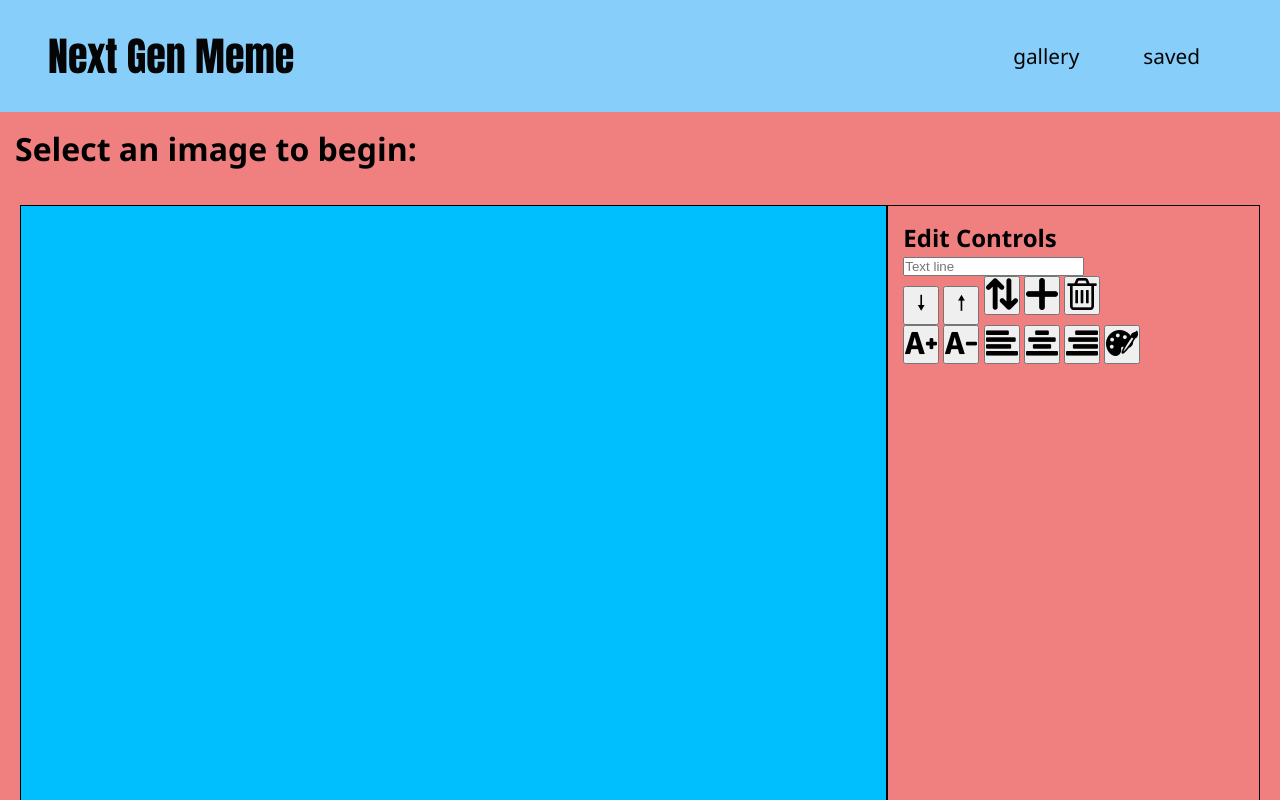
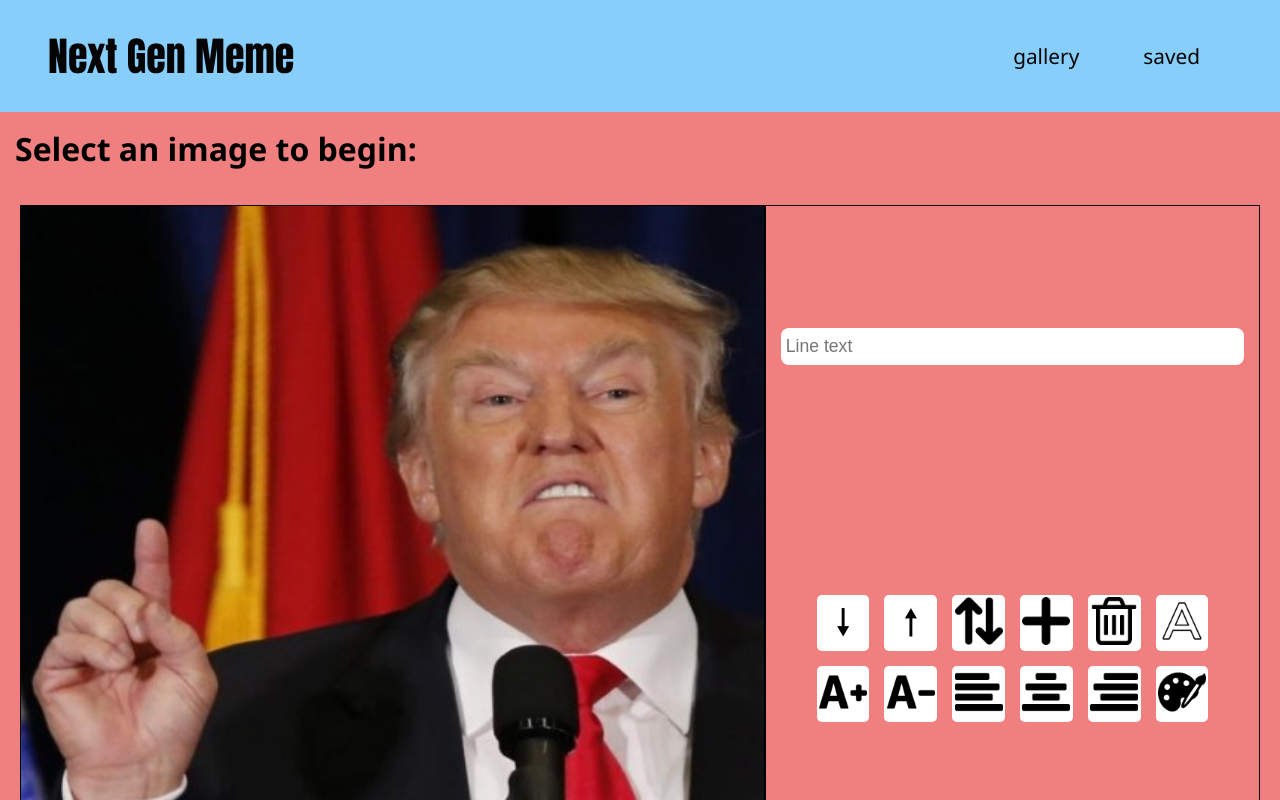
Before and after one commit to dandan-drori/meme-generator, a plain HTML site: page index.html in a window 1280 px wide. Both pictures are taken after a click on the picture 257 px from the left and 320 px from the top of the page. Shown: the top 800 px of the page. Drawn offline with Linux system fonts and the light colour scheme.

Commit message:
finish base level product

```diff
--- a/css/styles.css
+++ b/css/styles.css
@@ -14,12 +14,18 @@ html {
 
 body {
 	background-color: lightcoral;
+	position: relative;
+	overflow-x: hidden;
 }
 
 a {
 	color: #050505;
 	text-decoration: none;
 	font-size: 1.3rem;
+}
+
+button {
+	cursor: pointer;
 }
 
 /* HELPERS */
@@ -34,6 +40,10 @@ a {
 	display: flex;
 }
 
+.flex-column {
+	flex-direction: column;
+}
+
 .justify-center {
 	justify-content: center;
 }
@@ -44,6 +54,10 @@ a {
 
 .justify-between {
 	justify-content: space-between;
+}
+
+.justify-around {
+	justify-content: space-around;
 }
 
 /* CONTENT */
@@ -83,6 +97,7 @@ h1 {
 	gap: 15px;
 	padding: 15px;
 	justify-content: center;
+	padding-bottom: calc(7rem + 20px);
 }
 
 .gallery article {
@@ -105,15 +120,15 @@ h1 {
 
 .image-editor {
 	display: none;
-	margin-top: 20px;
-	padding: 0 20px;
+	padding: 20px;
+	padding-bottom: calc(7rem + 20px);
 }
 
 /* canvas */
 
 .canvas-container {
 	background-color: deepskyblue;
-	width: 70vw;
+	width: 60vw;
 	height: 50vw;
 	border: 1px solid black;
 }
@@ -127,21 +142,68 @@ h1 {
 
 .control-box {
 	border: 1px solid black;
-	width: 30vw;
+	width: 40vw;
 	height: 50vw;
 	padding: 15px;
 }
 
+.control-box input[name='meme-text'] {
+	border: none;
+	width: 100%;
+	padding: 0.5rem 0.3rem;
+	font-size: 1.1rem;
+	margin-bottom: 1rem;
+	border-radius: 0.5rem;
+}
+
+.control-box .control-buttons {
+	display: grid;
+	grid-template-columns: repeat(6, 1fr);
+	grid-template-rows: repeat(2, 1fr);
+	gap: 15px;
+}
+
+.control-box .controls-first-row {
+	margin-bottom: 1rem;
+}
+
+.control-box button {
+	padding: 0.15rem;
+	border: none;
+	border-radius: 5px;
+	background-color: #fff;
+	overflow: hidden;
+	max-width: 4rem;
+}
+
+.control-box button:hover {
+	background-color: #ccc;
+}
+
+.control-box button:hover > img,
+.control-box button:hover > p {
+	transform: scale(1.2);
+}
+
 .control-box button > img {
-	width: 2rem;
+	width: 3rem;
+	transition: transform 0.3s;
 }
 
 .control-box button > p {
-	width: 2rem;
-	font-size: 1.3rem;
+	width: 3rem;
+	font-size: 2.3rem;
+	line-height: 1.4;
+	transition: transform 0.3s;
 }
 
+/* footer */
+
 .main-footer {
+	position: absolute;
+	bottom: 0;
+	left: 0;
+	right: 0;
 	height: 7rem;
 	padding: 0 3rem;
 	background-color: lightgreen;
@@ -154,8 +216,32 @@ h1 {
 
 /* media queries */
 
-@media (max-width: 550px) {
+@media (max-width: 1200px) {
+	html {
+		font-size: 15px;
+	}
+
+	.control-buttons {
+		grid-template-columns: repeat(4, 1fr);
+		grid-template-rows: repeat(3, 1fr);
+	}
+}
+
+@media (max-width: 690px) {
 	html {
 		font-size: 13px;
 	}
+
+	.image-editor {
+		flex-direction: column;
+	}
+
+	.canvas-container {
+		width: 95vw;
+	}
+
+	.control-box {
+		height: 30%;
+		width: 95vw;
+	}
 }
--- a/index.html
+++ b/index.html
@@ -97,17 +97,17 @@
 		</main>
 		<section class="image-editor flex align-center justify-between">
 			<div class="canvas-container">
-				<canvas class="canvas" onclick="draw()"></canvas>
+				<canvas class="canvas"></canvas>
 			</div>
-			<section class="control-box">
-				<h2>Edit Controls</h2>
+			<section class="control-box flex flex-column justify-around align-center">
 				<input
 					type="text"
-					placeholder="Text line"
+					placeholder="Line text"
 					name="meme-text"
 					oninput="onChangeText(this.value)"
 				/>
-				<div class="controls-first-row">
+				<section class="control-buttons">
+					<!-- <article class="controls-first-row"> -->
 					<button class="move-line-down" onclick="onMoveLineDown()">
 						<p>🠗</p>
 					</button>
@@ -120,13 +120,17 @@
 							alt="switch lines"
 						/>
 					</button>
-					<button class="add-line">
+					<button class="add-line" onclick="onAddLine()">
 						<img src="img/ICONS/add.png" alt="add line" />
 					</button>
-					<button class="delete-line">
+					<button class="delete-line" onclick="onDeleteLine()">
 						<img src="img/ICONS/trash.png" alt="delete line" />
 					</button>
-				</div>
+					<button class="text-stroke" onclick="onSetTextStroke()">
+						<img src="img/ICONS/text stroke.png" alt="text stroke" />
+					</button>
+					<!-- </article> -->
+					<!-- <article class="controls-second-row"> -->
 					<button class="increase-font-size" onclick="onIncreaseFont()">
 						<img src="img/ICONS/increase font - icon.png" alt="increase font size" />
 					</button>
@@ -145,6 +149,8 @@
 					<button class="text-color">
 						<img src="img/ICONS/paint-board-and-brush.png" alt="text color" />
 					</button>
+					<!-- </article> -->
+				</section>
 			</section>
 		</section>
 		<footer class="main-footer flex align-center justify-between">
--- a/js/controller.js
+++ b/js/controller.js
@@ -1,18 +1,13 @@
-function init() {
-	createCanvas()
-	onResizeCanvas()
-	drawImage()
-	window.addEventListener('resize', onResizeCanvas)
-}
+function init() {}
 
 function onResizeCanvas() {
 	const elContainer = document.querySelector('.canvas-container')
 	resizeCanvas(elContainer)
+	drawImage()
 }
 
 function onChangeText(text) {
-	const idx = getSelectedLineIdx()
-	setLineText(idx, text)
+	setLineText(text)
 	drawImage()
 }
 
@@ -50,6 +45,21 @@ function onSwitchLine() {
 }
 
 function showImageEditor() {
+	document.querySelector('.gallery').style.display = 'none'
 	document.querySelector('.image-editor').style.display = 'flex'
-	document.querySelector('.gallery').style.display = 'none'
+	createCanvas()
+	onResizeCanvas()
+	window.addEventListener('resize', onResizeCanvas)
+	// drawImage()
 }
+
+function onAddLine() {
+	addLine()
+	drawImage()
+}
+
+function onDeleteLine() {
+	deleteLine()
+	switchLine()
+	drawImage()
+}
--- a/js/services/canvas-service.js
+++ b/js/services/canvas-service.js
@@ -8,8 +8,9 @@ function createCanvas() {
 
 function drawImage() {
 	const id = getSelectedImgId()
+	const url = getImgUrlById(id)
 	const img = new Image()
-	img.src = `img/MEMES/${id}.jpg`
+	img.src = url
 	img.onload = () => {
 		gCtx.drawImage(img, 0, 0, gElCanvas.width, gElCanvas.height)
 		drawText()
@@ -34,11 +35,18 @@ function drawText() {
 		gCtx.textAlign = align
 		gCtx.lineWidth = 2
 		gCtx.font = `${size}px Impact`
+		// CALCULATE SIZE ACCORDING TO TEXT LENGTH
+		// gCtx.font = `${size - txt.length * 0.9}px Impact`
 		gCtx.fillStyle = txtColor
+		// MEASURE TEXT BEFORE WRITING IT
+		// if (gCtx.measureText(txt).width > 430) {
+		// gCtx.font = `${size - 10}px Impact`
+		// }
 		gCtx.fillText(txt, x, y)
 		gCtx.strokeStyle = strokeColor
 		gCtx.strokeText(txt, x, y)
 
+		// highlight text
 		if (idx === selectedLineIdx) {
 			// gCtx.rect(30, y - size - 10, gElCanvas.width - 60, 100)
 			// gCtx.stroke()
--- a/js/services/meme-service.js
+++ b/js/services/meme-service.js
@@ -1,5 +1,96 @@
-var gKeywords = { happy: 12, 'funny puk': 1 }
-var gImgs = [{ id: 1, url: 'img/popo.jpg', keywords: ['happy'] }]
+var gKeywordsCountMap = { happy: 12, 'funny puk': 1 }
+var gImgs = [
+	{
+		id: 1,
+		url: 'img/MEMES/1.jpg',
+		keywords: ['trump'],
+	},
+	{
+		id: 2,
+		url: 'img/MEMES/2.jpg',
+		keywords: ['dogs'],
+	},
+	{
+		id: 3,
+		url: 'img/MEMES/3.jpg',
+		keywords: ['baby and dog'],
+	},
+	{
+		id: 4,
+		url: 'img/MEMES/4.jpg',
+		keywords: ['cat on keyboard'],
+	},
+	{
+		id: 5,
+		url: 'img/MEMES/5.jpg',
+		keywords: ['baby success'],
+	},
+	{
+		id: 6,
+		url: 'img/MEMES/6.jpg',
+		keywords: ['that big'],
+	},
+	{
+		id: 7,
+		url: 'img/MEMES/7.jpg',
+		keywords: ['surprised'],
+	},
+	{
+		id: 8,
+		url: 'img/MEMES/8.jpg',
+		keywords: ['tell me more'],
+	},
+	{
+		id: 9,
+		url: 'img/MEMES/9.jpg',
+		keywords: ['evil'],
+	},
+	{
+		id: 10,
+		url: 'img/MEMES/10.jpg',
+		keywords: ['laughing'],
+	},
+	{
+		id: 11,
+		url: 'img/MEMES/11.jpg',
+		keywords: ['together'],
+	},
+	{
+		id: 12,
+		url: 'img/MEMES/12.jpg',
+		keywords: ['you'],
+	},
+	{
+		id: 13,
+		url: 'img/MEMES/13.jpg',
+		keywords: ['toast'],
+	},
+	{
+		id: 14,
+		url: 'img/MEMES/14.jpg',
+		keywords: ['what if i told you'],
+	},
+	{
+		id: 15,
+		url: 'img/MEMES/15.jpg',
+		keywords: ['one does not simply'],
+	},
+	{
+		id: 16,
+		url: 'img/MEMES/16.jpg',
+		keywords: ['laughing at you'],
+	},
+	{
+		id: 17,
+		url: 'img/MEMES/17.jpg',
+		keywords: ['putin'],
+	},
+	{
+		id: 18,
+		url: 'img/MEMES/18.jpg',
+		keywords: ['Buzz lightyear'],
+	},
+]
 var gMeme = {
 	selectedImgId: 5,
 	selectedLineIdx: 0,
@@ -12,14 +103,14 @@ var gMeme = {
 			strokeColor: 'black',
 			top: 100,
 		},
-		{
-			txt: '',
-			size: 60,
-			align: 'center',
-			txtColor: 'white',
-			strokeColor: 'black',
-			top: 100,
-		},
+		// {
+		// 	txt: '',
+		// 	size: 60,
+		// 	align: 'center',
+		// 	txtColor: 'white',
+		// 	strokeColor: 'black',
+		// 	top: 100,
+		// },
 	],
 }
 
@@ -39,8 +130,8 @@ function getSelectedLineIdx() {
 	return gMeme.selectedLineIdx
 }
 
-function setLineText(idx, text) {
-	gMeme.lines[idx].txt = text
+function setLineText(text) {
+	gMeme.lines[gMeme.selectedLineIdx].txt = text
 }
 
 function increaseFont() {
@@ -61,7 +152,30 @@ function moveLineDown() {
 
 function switchLine() {
 	const idx = gMeme.selectedLineIdx
-	gMeme.selectedLineIdx = idx === 0 ? 1 : 0
+	if (gMeme.lines.length !== 1) {
+		gMeme.selectedLineIdx = idx === 0 ? 1 : 0
+	}
 	const elInput = document.querySelector('input[name="meme-text"]')
 	elInput.value = gMeme.lines[gMeme.selectedLineIdx].txt
 }
+
+function getImgUrlById(id) {
+	return gImgs[id - 1].url
+}
+
+function addLine() {
+	const newLine = {
+		txt: '',
+		size: 60,
+		align: 'center',
+		txtColor: 'white',
+		strokeColor: 'black',
+		top: 100,
+	}
+	gMeme.lines.push(newLine)
+}
+
+function deleteLine() {
+	const idx = gMeme.selectedLineIdx
+	gMeme.lines.splice(idx, 1)
+}
```
Lines whose indentation alone changed are shown as unchanged.
